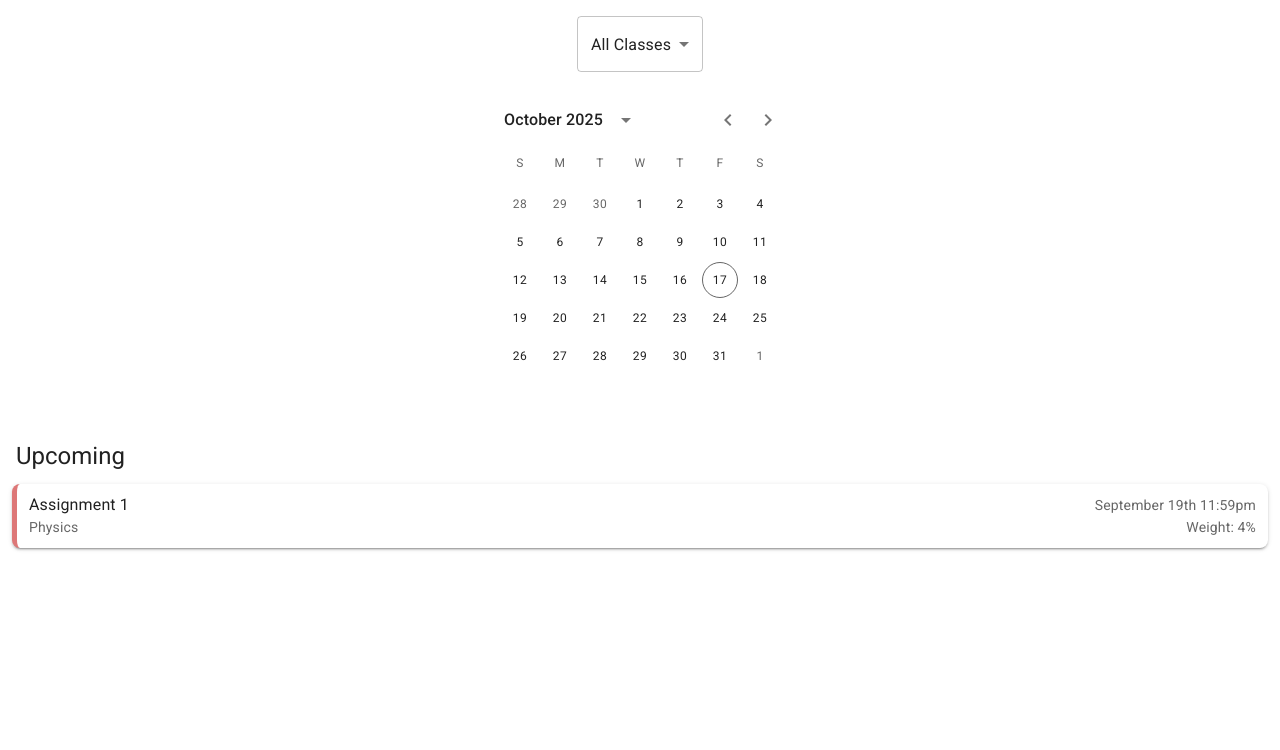
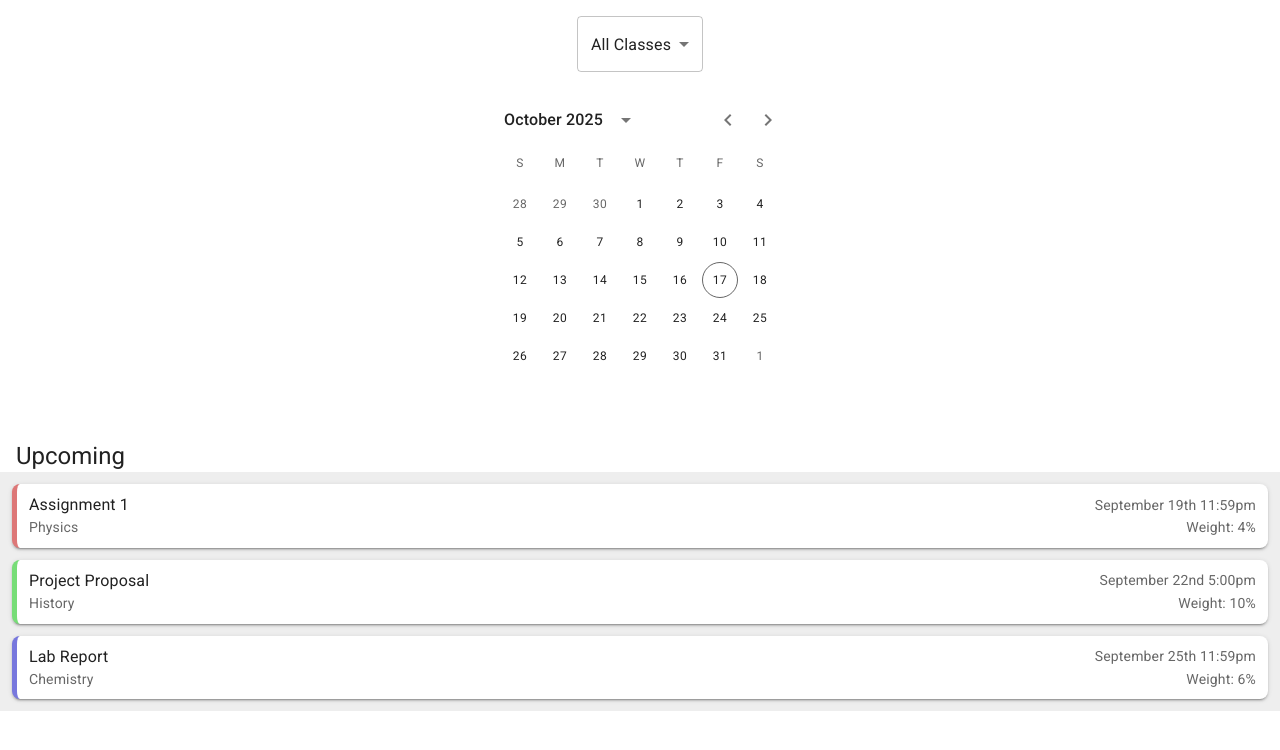
Before and after one commit to DOOdate/DOOdate, a React (Vite) app in the folder frontend/: page / in a window 1280 px wide. Shown: the top 750 px of the page. Built offline with nearby package versions, Linux system fonts and the light colour scheme.

Commit message:
Better upcoming

```diff
--- a/frontend/src/home.jsx
+++ b/frontend/src/home.jsx
@@ -9,11 +9,17 @@ import MenuItem from '@mui/material/MenuItem';
 import Select from '@mui/material/Select';
 import InputLabel from '@mui/material/InputLabel';
 import EventCard from './components/EventCard.jsx'
+import { useTheme } from '@mui/material/styles';
 
 function Home(){
     const [classFilter, setClassFilter] = React.useState('All Classes');
     let classes = ['Class 1', 'Class 2', 'Class 3', 'Class 4', 'Class 5'];
-
+    let assignments = [
+        { title: 'Assignment 1', className: 'Physics', date: 'September 19th 11:59pm', weight: '4%', colour: '#dd7777' },
+        { title: 'Project Proposal', className: 'History', date: 'September 22nd 5:00pm', weight: '10%', colour: '#77dd77' },
+        { title: 'Lab Report', className: 'Chemistry', date: 'September 25th 11:59pm', weight: '6%', colour: '#7777dd' },
+    ];
+    const theme = useTheme();
     return (
         <Box
         sx={{
@@ -39,10 +45,6 @@ function Home(){
                 </Select>
             </Box>
             <Box sx={(theme) => ({
-                bgcolor:
-                    theme.palette.mode === 'dark'
-                        ? alpha(theme.palette.background.paper, 0.06)
-                        : alpha(theme.palette.background.paper, 0.98),
                 p: 2,
                 borderRadius: 1,
                 transition: 'background-color 200ms',
@@ -52,8 +54,11 @@ function Home(){
                 </LocalizationProvider>
             </Box>
             <Typography variant="h5" sx={{ alignSelf: 'flex-start', pl: 2, textAlign: 'left' }}>Upcoming</Typography>
-            <Box sx={{ width: '100%', bgcolor: 'background.default'}}>
-                <EventCard title="Assignment 1" className="Physics" date="September 19th 11:59pm" weight="4%" colour="#dd7777"/>
+            <Box sx={{ width: '100%',
+                 bgcolor: theme.palette.primary.light                 }}>
+                {assignments.map((assignment) => (
+                    <EventCard key={assignment.title} {...assignment} />
+                ))}
             </Box>
         </Box>
     )
```
